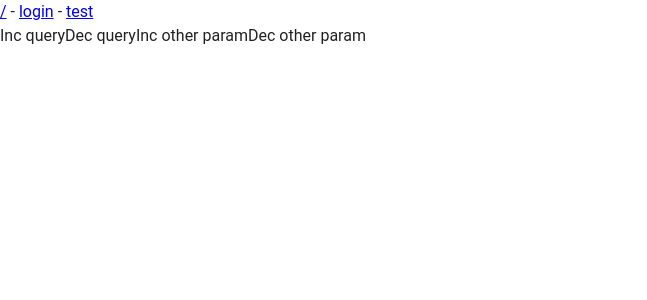
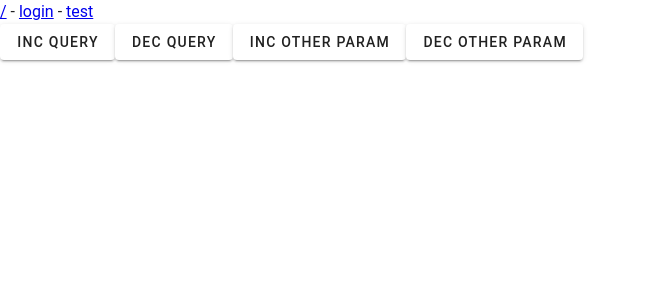
Before and after one commit to Ljaewon-123/nuxt-kubernetes, a Nuxt app: page /compare-fetch in a window 1280 px wide. Shown: the top 300 px of the page, without its empty margins (0-647 px from the left). Built offline with nearby package versions, Linux system fonts and the light colour scheme; no server answers.

Commit message:
example: fetch composables

```diff
--- a/app/pages/compare-fetch.vue
+++ b/app/pages/compare-fetch.vue
@@ -1,15 +1,26 @@
 <template>
-  <div>
-    <button @click="changeQuery(1)">Inc query</button>
-    <button @click="changeQuery(-1)">Dec query</button>
-    <button @click="changeRef(1)">Inc other param</button>
-    <button @click="changeRef(-1)">Dec other param</button>
+  <div >
+    <pre>{{ data }}</pre>
+    <v-btn @click="changeQuery(1)">Inc query</v-btn>
+    <v-btn @click="changeQuery(-1)">Dec query</v-btn>
+    <v-btn @click="changeRef(1)">Inc other param</v-btn>
+    <v-btn @click="changeRef(-1)">Dec other param</v-btn>
   </div>
 </template>
 
 <script setup lang="ts">
 const { page, changeQuery } = useQuery()
 const { otherParam, changeRef } = useOtherParam()
+
+const method = computed(() => otherParam.value > 2 ? 'POST' : 'GET')
+
+const { data } = await useFetch('/api/temp/fetch-compare', {
+  query: {
+    page,
+    otherParam
+  },
+  method
+})
 
 function useOtherParam() {
   const otherParam = ref(1)
--- a/app/pages/test.vue
+++ b/app/pages/test.vue
@@ -56,6 +56,7 @@ async function onSubmit(){
   }
 }
 
+// 내부에 있어도 똑같다.
 const { error, execute } = await useAsyncData('/api/temp/login',() => $fetch('/api/temp/login', {
   method: 'POST',
   body: body.value,
```
Also changed, not shown: 1 other file (tests, documents, lock files or other folders).
